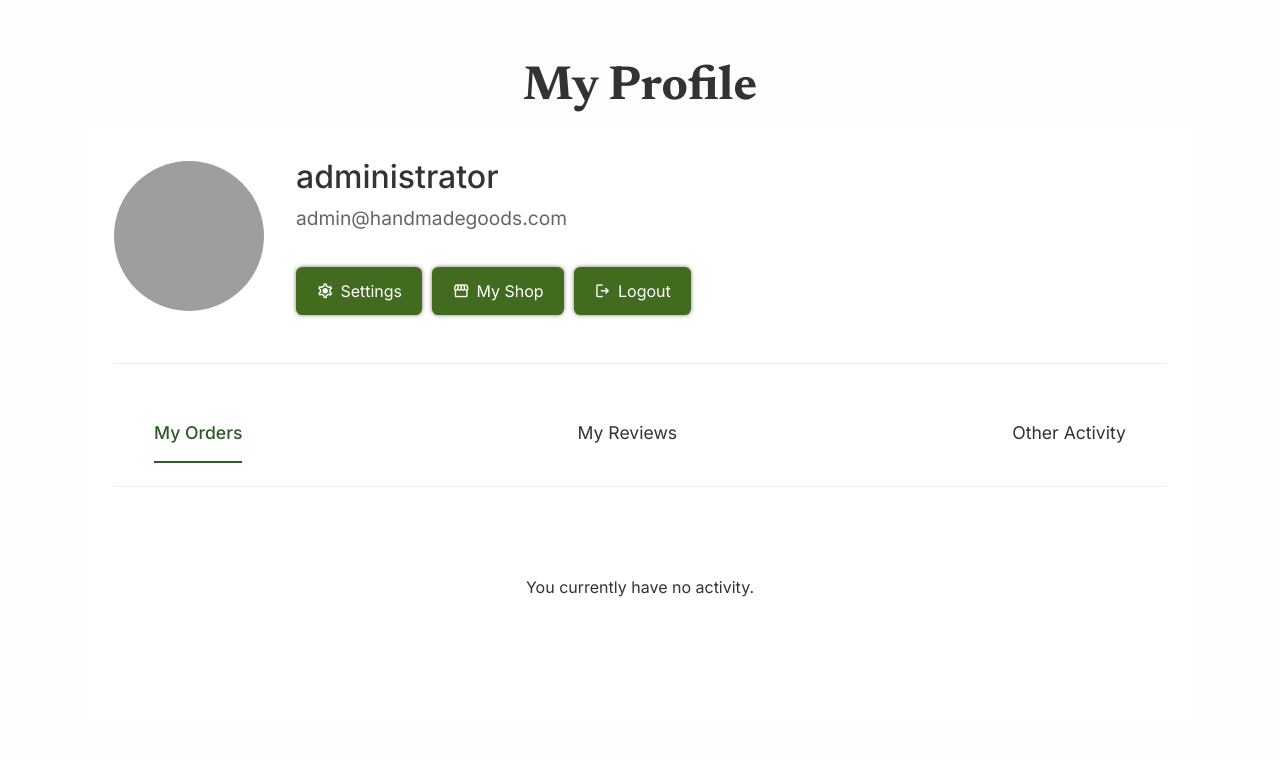
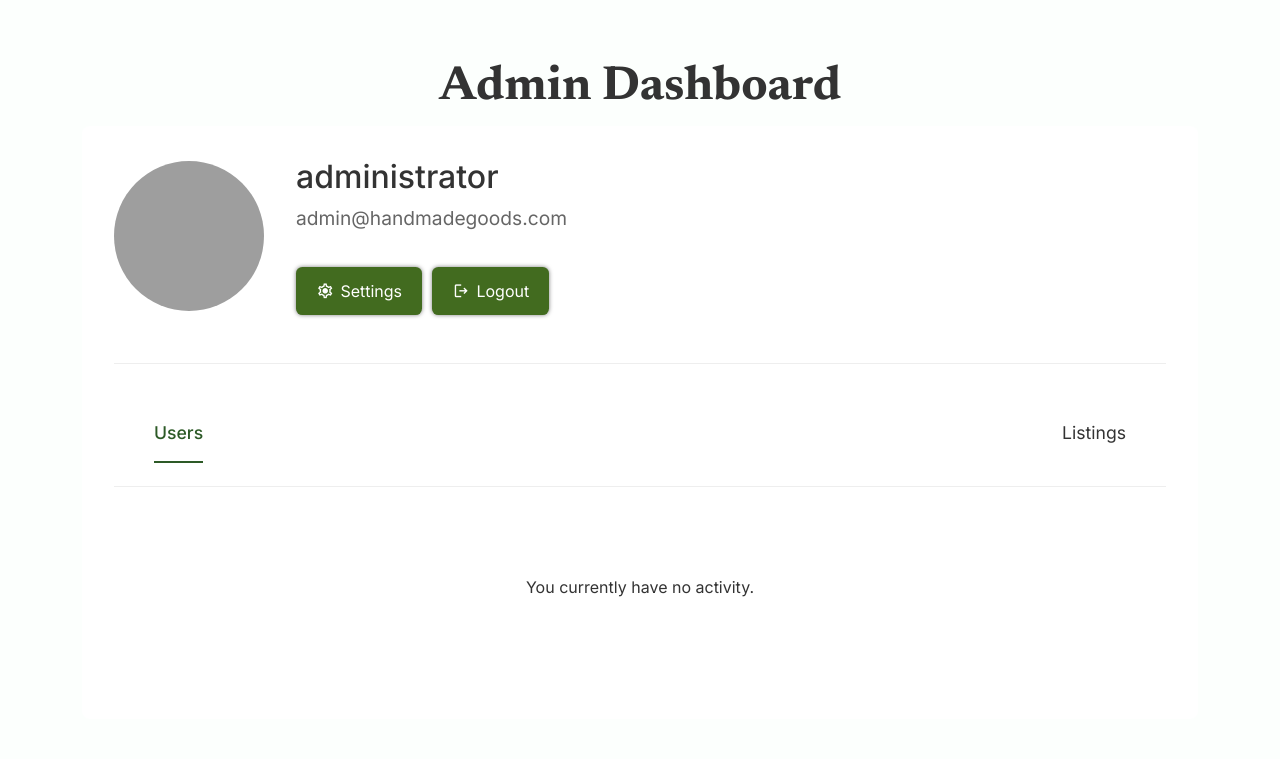
Before and after one commit to lhenon999/cosc-360-project, a PHP site: page /pages/profile.php in a window 1280 px wide. Shown: the part 96-855 px from the top of the page. Run offline with PHP 8.4, Linux system fonts and the light colour scheme; a user stored in the database is signed in; data comes from the database, SQL or seed files in the repository; grey boxes are pictures that could not be loaded.

Commit message:
added admin dashboard

```diff
--- a/handmade_goods/assets/html/navbar.php
+++ b/handmade_goods/assets/html/navbar.php
@@ -2,7 +2,7 @@
 <nav>
     <div class="navleft">
         <h3 class="cta hover-raise"><span class="material-symbols-outlined logo">spa</span>Handmade Goods</h3>
-        <button class="material-symbols-outlined" id="toggle-nav"">menu</button>
+        <button class="material-symbols-outlined" id="toggle-nav">menu</button>
     </div>
     <div class="navright">
         <span class="material-symbols-outlined hover-raise auth-hide">search</span>
@@ -13,13 +13,21 @@
                 <li class="hover-raise"><a class="navlink" href="#">About</a></li>
             </ul>
         </div>
-        <span class="hover-raise dropdown"><span class="material-symbols-outlined">account_circle</span><span class="material-symbols-outlined" id="downArrow">expand_more</span>
+        <span class="hover-raise dropdown">
+            <span class="material-symbols-outlined">account_circle</span>
+            <span class="material-symbols-outlined" id="downArrow">expand_more</span>
             <div class="dropdown-content">
                 <?php if (isset($_SESSION["user_id"])): ?>
+                    <?php if ($_SESSION["user_type"] === 'admin'): ?>
+                        <a href="../pages/profile.php">Dashboard</a>
+                        <a href="../pages/settings.php">Admin Settings</a>
+                        <a href="../logout.php">Logout</a>
+                    <?php else: ?>
                         <a href="../pages/profile.php">View Profile</a>
                         <a href="../pages/profile.php">My Shop</a>
                         <a href="../pages/settings.php">Settings</a>
                         <a href="../logout.php">Logout</a>
+                    <?php endif; ?>
                 <?php else: ?>
                     <a href="../pages/login.php">Login</a>
                     <a href="../pages/register.php">Sign Up</a>
--- a/handmade_goods/pages/profile.php
+++ b/handmade_goods/pages/profile.php
@@ -8,6 +8,7 @@ if (!isset($_SESSION["user_id"])) {
 }
 
 $user_id = $_SESSION["user_id"];
+$user_type = $_SESSION["user_type"];
 $stmt = $conn->prepare("SELECT name, email FROM users WHERE id = ?");
 $stmt->bind_param("i", $user_id);
 $stmt->execute();
@@ -37,7 +38,7 @@ $stmt->close();
     <?php include '../assets/html/navbar.php'; ?>
 
     <div class="container">
-        <h1 class="text-center mt-5">My Profile</h1>
+        <h1 class="text-center mt-5"><?php echo ($user_type === 'admin') ? 'Admin Dashboard' : 'My Profile'; ?></h1>
 
         <div class="profile-container">
             <div class="profile-header">
@@ -49,7 +50,11 @@ $stmt->close();
                     <p><?php echo htmlspecialchars($email); ?></p>
                     <div class="profile-buttons">
                         <a class="cta hover-raise" href=""><span class="material-symbols-outlined">settings</span>Settings</a>
-                        <a class="cta hover-raise" href=""><span class="material-symbols-outlined">storefront</span>My Shop</a>
+
+                        <?php if ($user_type !== 'admin') : ?>
+                            <a class="cta hover-raise" href=""><span class="material-symbols-outlined">storefront</span>My Shop</a>
+                        <?php endif; ?>
+
                         <a class="cta hover-raise" href="../logout.php"><span class="material-symbols-outlined">logout</span>Logout</a>
                     </div>
                 </div>
@@ -57,9 +62,14 @@ $stmt->close();
 
             <div class="profile-tabs mt-5">
                 <nav class="tabs-nav">
-                    <a href="#orders" class="active">My Orders</a>
-                    <a href="#reviews">My Reviews</a>
-                    <a href="#activity">Other Activity</a>
+                    <?php if ($user_type === 'admin'): ?>
+                        <a href="#users" class="active">Users</a>
+                        <a href="#listings">Listings</a>
+                    <?php else: ?>
+                        <a href="#orders" class="active">My Orders</a>
+                        <a href="#reviews">My Reviews</a>
+                        <a href="#activity">Other Activity</a>
+                    <?php endif; ?>
                 </nav>
                 <div class="tab-content">
                     You currently have no activity.
```
Also changed, not shown: handmade_goods/pages/test.php (deleted, +0 -7 lines).
